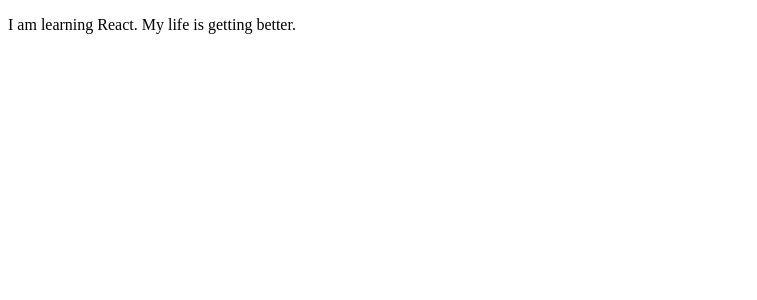
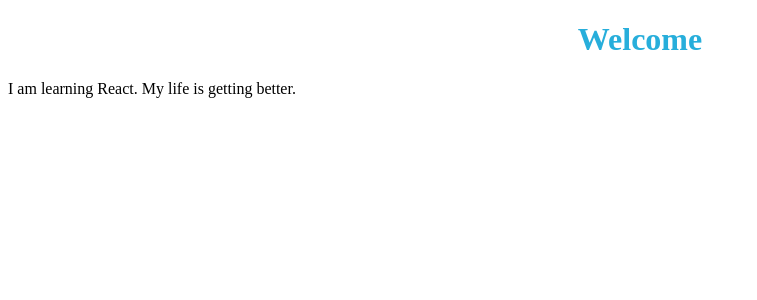
Before and after one commit to Chuvetharani/React-Assignments---Single-component-React, a React app: page / in a window 1280 px wide. Shown: the top 300 px of the page, without its empty margins (0-757 px from the left). Built offline with nearby package versions, Linux system fonts and the light colour scheme.

Commit message:
changes1

```diff
--- a/src/components/App.js
+++ b/src/components/App.js
@@ -4,6 +4,7 @@
 const App = () => {
   return (
     <div id="root">
+      <h1> Welcome </h1>
       <p>I am learning React. My life is getting better. </p>
     </div>
   );
--- /dev/null
+++ b/src/components/layout.js
@@ -0,0 +1,12 @@
+import React, { Component, useState } from "react";
+import "../styles/App.css";
+
+const layoutComponent = () => {
+  return (
+    <div id="root">
+      <h1> Hi! I'm layout component! </h1>
+    </div>
+  );
+};
+
+export default layoutComponent;
--- a/src/index.js
+++ b/src/index.js
@@ -1,6 +1,7 @@
 import React from "react";
 import ReactDOM from "react-dom";
 import App from "./components/App";
+import layoutComponent from "./components/layout"
 
 
 
```
